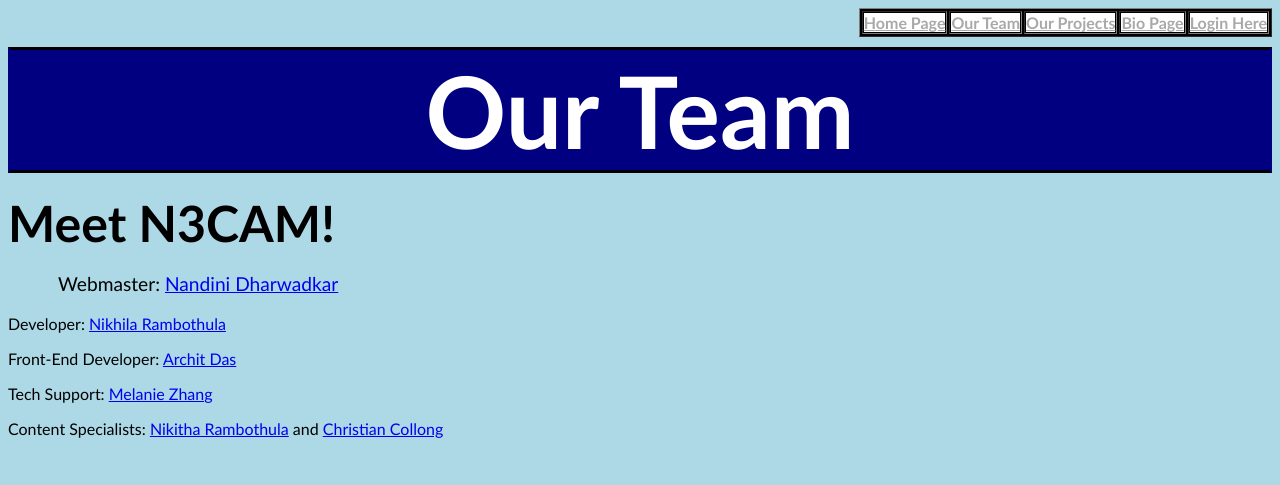
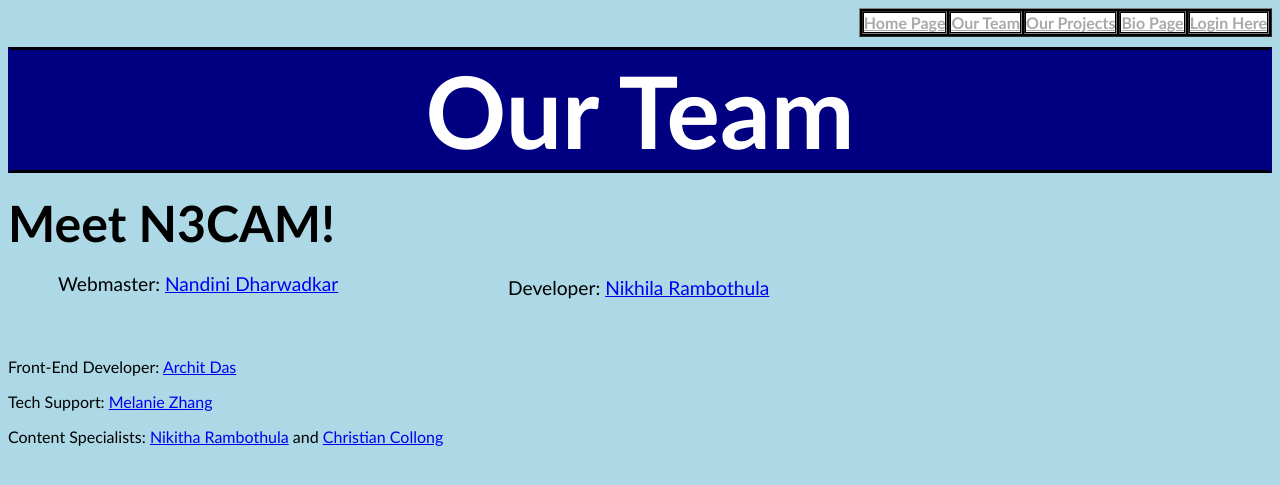
Before and after one commit to kodingwizard/N3CAM-Website, a PHP site: page /ourteam.html in a window 1280 px wide. Shown: the top 485 px of the page. Run offline with PHP 8.4, Linux system fonts and the light colour scheme; lists and menus that the app fills with data are empty.

Commit message:
ourteams page format

```diff
--- a/ourteam.css
+++ b/ourteam.css
@@ -36,4 +36,11 @@ body{
 #web{
     margin-left: 50px;
     font-size: larger;
+    margin-right: auto;
 }
+
+#bdev{
+    margin-left: 500px;
+    transform: translateY(-38px);
+    font-size: larger;
+}
```
